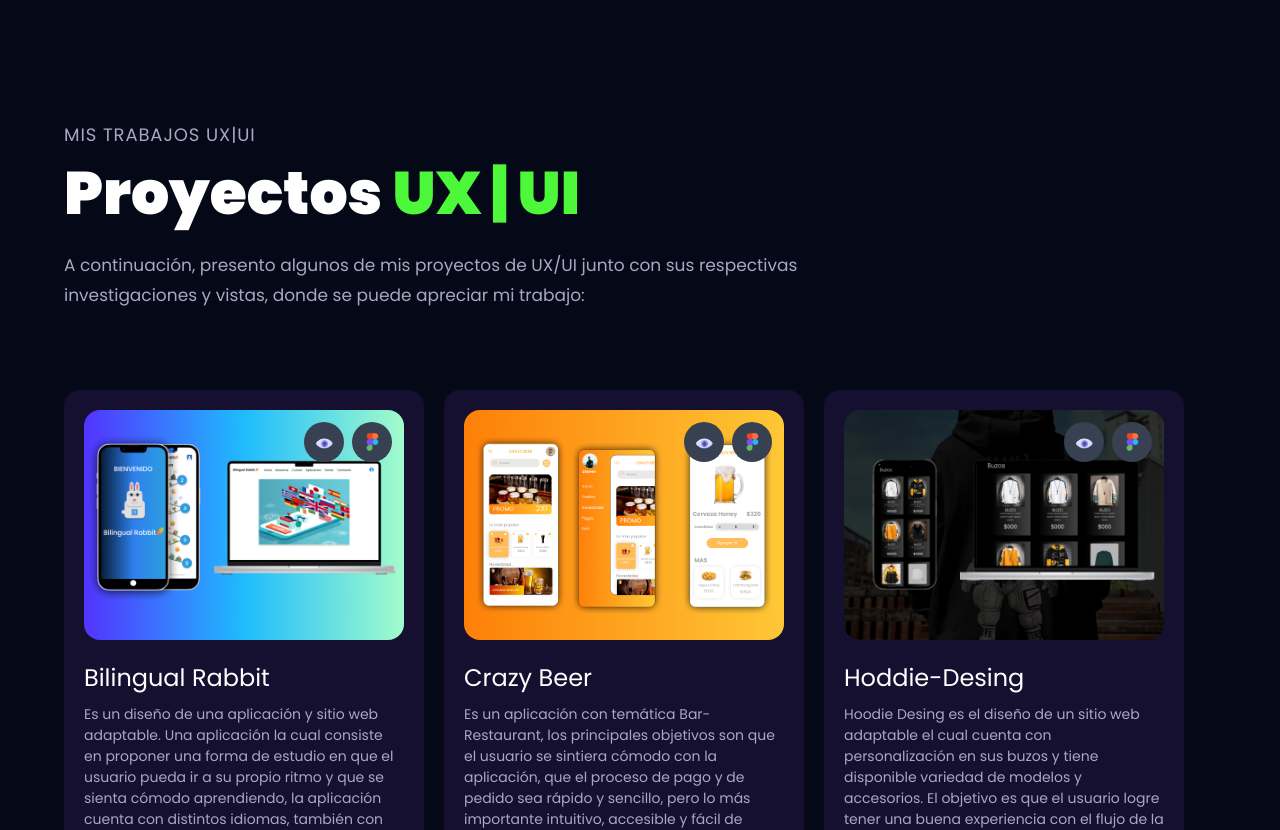
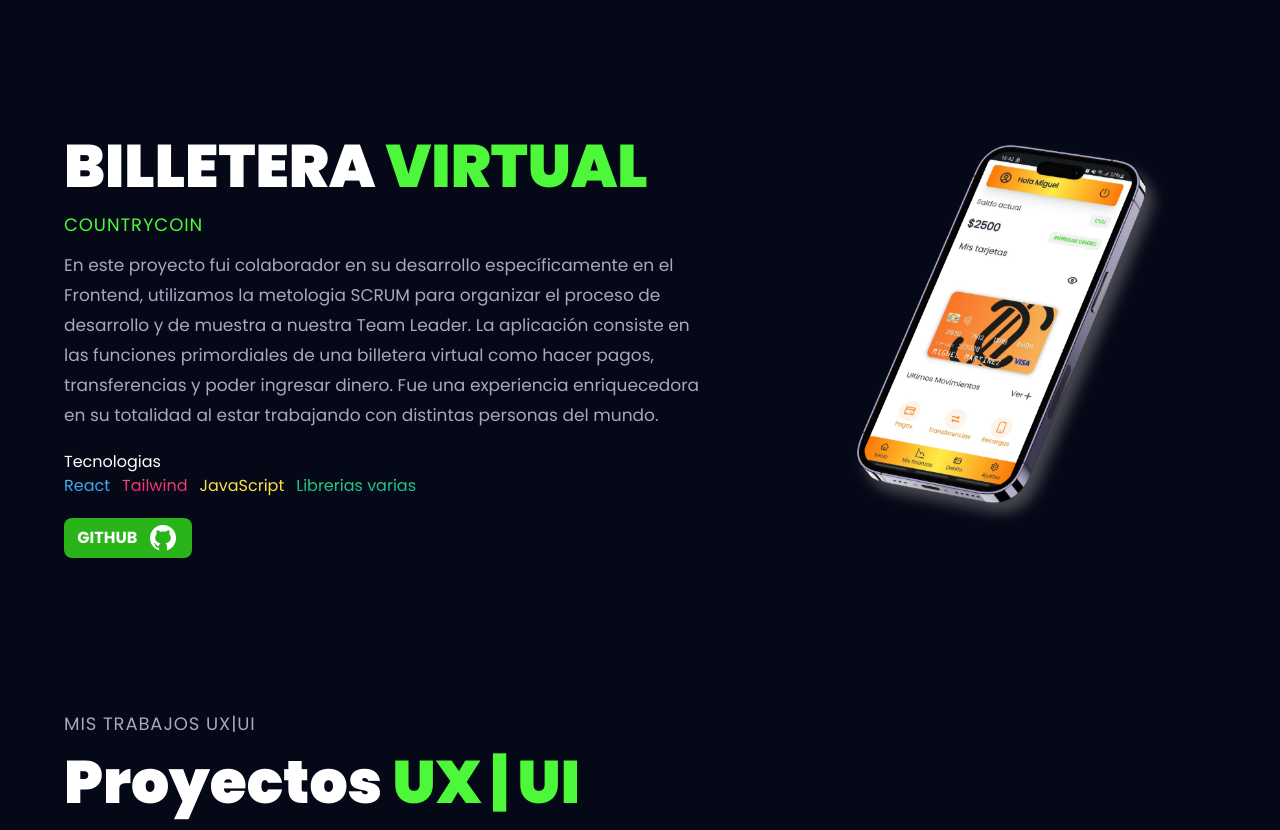
Before and after one commit to MAS234/Portfolio_Miguel_Martinez, a React (Vite) app: page / in a window 1280 px wide. Shown: the part 4780-5610 px from the top of the page. Built offline with nearby package versions, Linux system fonts and the light colour scheme.

Commit message:
Se agrego seccion de billetera

```diff
--- a/src/App.jsx
+++ b/src/App.jsx
@@ -2,7 +2,7 @@ import { BrowserRouter } from "react-router-dom";
 import { useMediaQuery } from 'react-responsive';
 
 
-import {About, Contact, Hero, Experience, Navbar, Tech, StarsCanvas, DiseñoProyectos, TrabajosM } from "./components"
+import {About, Contact, Hero, Experience, Navbar, Tech, StarsCanvas, DiseñoProyectos, TrabajosM, Colaboraciones } from "./components"
 
 
 const App = () => {
@@ -21,8 +21,8 @@ const App = () => {
       <About/>
       <Experience/>
       <TrabajosM/>
+      <Colaboraciones/>
       <DiseñoProyectos/>
-      {/* <Colaboraciones/> */}
       {isDesktop && <Tech/>}
 
 
--- a/src/assets/index.js
+++ b/src/assets/index.js
@@ -50,6 +50,9 @@ import linkedin from "./linkedin.png"
 import email from "./email.png"
 import curriculum from "./curriculum.png"
 
+//Billetera
+import billetera  from "../assets/billetera.png"
+
 export {
   frontend,
   desing,
@@ -90,5 +93,6 @@ export {
   linkedin,
   email,
   curriculum,
-  HoddieP
+  HoddieP,
+  billetera
 };
--- a/src/components/Colaboraciones.jsx
+++ b/src/components/Colaboraciones.jsx
@@ -1,10 +1,76 @@
+import { motion } from "framer-motion";
+import { styles } from "../styles";
+import { fadeIn, textVariant } from "../utils/motion";
+import { SectionWrapper } from "../hoc";
+import billetera from "../assets/billetera.png";
+import { github } from "../assets";
 
 function Colaboraciones() {
   return (
-    <div>
-      <h1>colaboraciones</h1>
-    </div>
-  )
+    <>
+      <div className="flex flex-col md:flex-row justify-between gap-20 items-center">
+        <div className="md:w-[60em] w-full md:order-2 order-1 flex flex-col md:items-start items-center">
+          <motion.div variants={textVariant()}>
+            <p className={styles.sectionHeadText}>
+              BILLETERA <span className="text-[#4cf839]">VIRTUAL</span>
+            </p>
+            <h4 className={styles.sectionSubText}>
+              <span className="text-[#4cf839]">COUNTRYCOIN</span>
+            </h4>
+          </motion.div>
+
+          <motion.p
+            variants={fadeIn("", "", 0.1, 1)}
+            className="mt-3 text text-secondary text-[17px] max-w-3xl leading-[30px] md:text-left text-center"
+          >
+            En este proyecto fui colaborador en su desarrollo específicamente en
+            el Frontend, utilizamos la metologia SCRUM para organizar el proceso
+            de desarrollo y de muestra a nuestra Team Leader. La aplicación
+            consiste en las funciones primordiales de una billetera virtual como
+            hacer pagos, transferencias y poder ingresar dinero. Fue una
+            experiencia enriquecedora en su totalidad al estar trabajando con
+            distintas personas del mundo.
+          </motion.p>
+
+          <div className="mt-5 md:text-left text-center">
+            <p>Tecnologias</p>
+
+            <div className="md:flex md:text-left text-center  gap-3 ">
+              <p className="blue-text-gradient">React</p>
+              <p className="pink-text-gradient">Tailwind</p>
+              <p className="text-yellow-300">JavaScript</p>
+              <p className="green-text-gradient">Librerias varias</p>
+            </div>
+          </div>
+
+          <div className="mt-5">
+            <button
+              className="bg-[#29b519] hover:bg-[#1b8010]  duration-150 p-1 w-32 rounded-lg font-bold flex items-center justify-evenly "
+              onClick={() =>
+                window.open(
+                  "https://github.com/No-Country/c12-31-ft-node-react",
+                  "_blank"
+                )
+              }
+            >
+              GITHUB
+              <img src={github} alt="github" className="w-8" />
+            </button>
+          </div>
+        </div>
+
+        <div className="md:w-[40em] w-full md:order-2 order-1">
+          <img
+            src={billetera}
+            alt="billetera"
+            className="floating-image m-auto sombraBilletera"
+          />
+        </div>
+      </div>
+    </>
+  );
 }
 
-export default Colaboraciones
+const Billetera = SectionWrapper(Colaboraciones, "Colaboraciones");
+
+export default Billetera;
--- a/src/constants/index.js
+++ b/src/constants/index.js
@@ -28,7 +28,8 @@ import {
     bilingual,
     crazyBeer,
     hoddie,
-    HoddieP
+    HoddieP,
+
   } from "../assets";
 
   export const navLinks = [
--- a/src/index.css
+++ b/src/index.css
@@ -126,6 +126,40 @@
   transform: translateZ(0);
 }
 
+
+/* ANIMACION DE CELU  */
+/* Estilos para la imagen flotante */
+.floating-image {
+  width: 300px; /* Ajusta el tamaño según tus necesidades */
+  animation: floatingAnimation 2s infinite; /* Animación infinita */
+  transition: transform 0.2s ease-in-out; /* Transición suave de transformación */
+}
+
+/* Definición de la animación de flotación */
+@keyframes floatingAnimation {
+  0% {
+    transform: translateY(0);
+  }
+  50% {
+    transform: translateY(-10px); /* El valor negativo hace que la imagen suba */
+  }
+  100% {
+    transform: translateY(0);
+  }
+}
+
+.sombraBilletera{
+  filter: drop-shadow(8px 10px 7px #8c8c8c7d);
+  transition: .5s ease;
+
+}
+.sombraBilletera:hover{
+  filter: drop-shadow(8px 10px 7px #5ff64fa6);
+  transition: .5s ease;
+}
+
+
+
 @keyframes mulShdSpin {
   0%,
   100% {
```
Also changed, not shown: src/assets/billetera.png (added).
